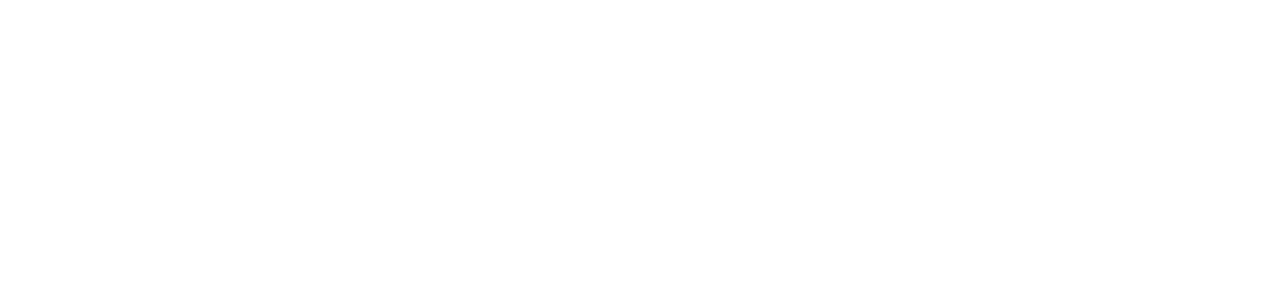
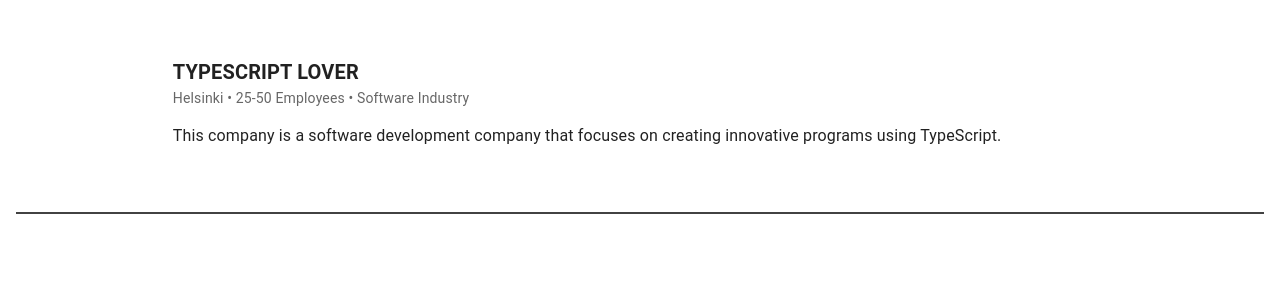
Before and after one commit to D3lux3/Junction-2024-Aava, a React (Vite) app in the folder aava-frontend/: page /companycardview in a window 1280 px wide. Before the commit this address had no page. Shown: the top 300 px of the page. Built offline with nearby package versions, Linux system fonts and the light colour scheme.

Commit message:
Added a company cardview component

```diff
--- a/aava-frontend/src/Router.tsx
+++ b/aava-frontend/src/Router.tsx
@@ -7,6 +7,7 @@
 import SurveyView2 from './components/SurveyView2';
 import CompanyForm from './components/CompanyCreation';
 import DemoInfo from './components/DemoInfo';
+import CompanyCardView from './components/CompanyCardView';
 
 const surveyTitles = ['Work-Life Balance',
   'Mental Health Support',
@@ -97,6 +98,7 @@
         <Route path="/surveyfreshprofile" element={<SurveyView2 titles={surveyTitles} questions={surveyQuestions} onFinish={handleFinish} />} />
         <Route path="/company-form" element={<CompanyForm />} />
         <Route path="/demo-info" element={<DemoInfo />} />
+        <Route path="/companycardview" element={<CompanyCardView />} />
       </Routes>
     </Router>
   );
--- /dev/null
+++ b/aava-frontend/src/components/CompanyCardView.tsx
@@ -0,0 +1,67 @@
+import React, { useState } from 'react';
+import { Box, Typography, Card, CardContent, Divider } from '@mui/material';
+
+const CompanyCardView: React.FC = () => {
+  const companies = [
+    { id: 1, name: 'TYPESCRIPT LOVER', description: 'Helsinki • 25-50 Employees • Software Industry', info: 'This company is a software development company that focuses on creating innovative programs using TypeScript.' },
+    { id: 2, name: 'Innovative Solutions Ltd', description: 'A company focused on providing innovative tech solutions.' },
+    { id: 3, name: 'Green Energy Corp', description: 'A leading provider of renewable energy solutions.' },
+    { id: 4, name: 'HealthTech Inc', description: 'Developing cutting-edge health technology products.' },
+    // Add more companies as needed
+  ];
+
+  const [currentIndex] = useState(0);
+
+
+  console.log('Rendering CompanyCardView with companies:', companies);
+
+  return (
+    <Box
+      sx={{
+        display: 'flex',
+        flexDirection: 'column',
+        height: '100vh',
+        overflowY: 'auto',
+        padding: 2,
+        '@media (max-width: 600px)': {
+          padding: 1,
+        },
+      }}
+    >
+      <Box
+        sx={{
+          display: 'flex',
+          flexDirection: 'column',
+          alignItems: 'center',
+          justifyContent: 'flex-start',
+          height: '80vh', // Adjust the height as needed
+        }}
+      >
+        <Card
+          key={companies[currentIndex].id}
+          sx={{
+            minWidth: '80%', // Adjust the width as needed
+            backgroundColor: 'white', // Set background color to white
+            boxShadow: 'none', // Remove shadow
+            padding: 2, // Add padding
+            margin: 1, // Add margin
+          }}
+        >
+          <CardContent>
+            <Box sx={{ display: 'flex', alignItems: 'center', mb: 2 }}>
+              <Box>
+                <Typography variant="h6" sx={{ fontWeight: 'bold' }}>{companies[currentIndex].name}</Typography>
+                <Typography variant="body2" color="textSecondary">{companies[currentIndex].description}</Typography>
+              </Box>
+            </Box>
+            <Typography variant="body1">{companies[currentIndex].info}</Typography>
+          </CardContent>
+        </Card>
+        <Divider sx={{ width: '100%', mt: 2, borderColor: 'grey.800', borderWidth: 0.2 }} />
+        <Box sx={{ display: 'flex', justifyContent: 'space-between', width: '100%', mt: 2 }}></Box>
+      </Box>
+    </Box>
+  );
+};
+
+export default CompanyCardView;
```
